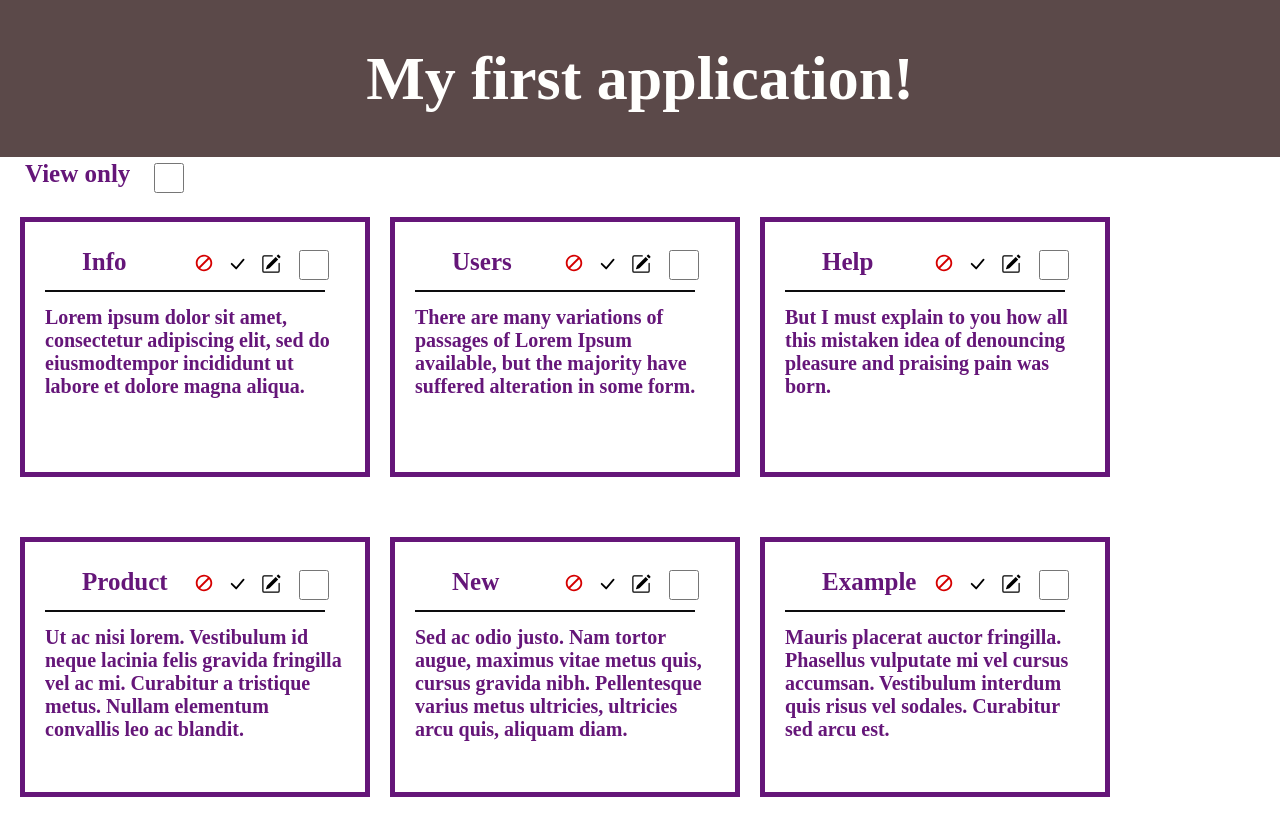
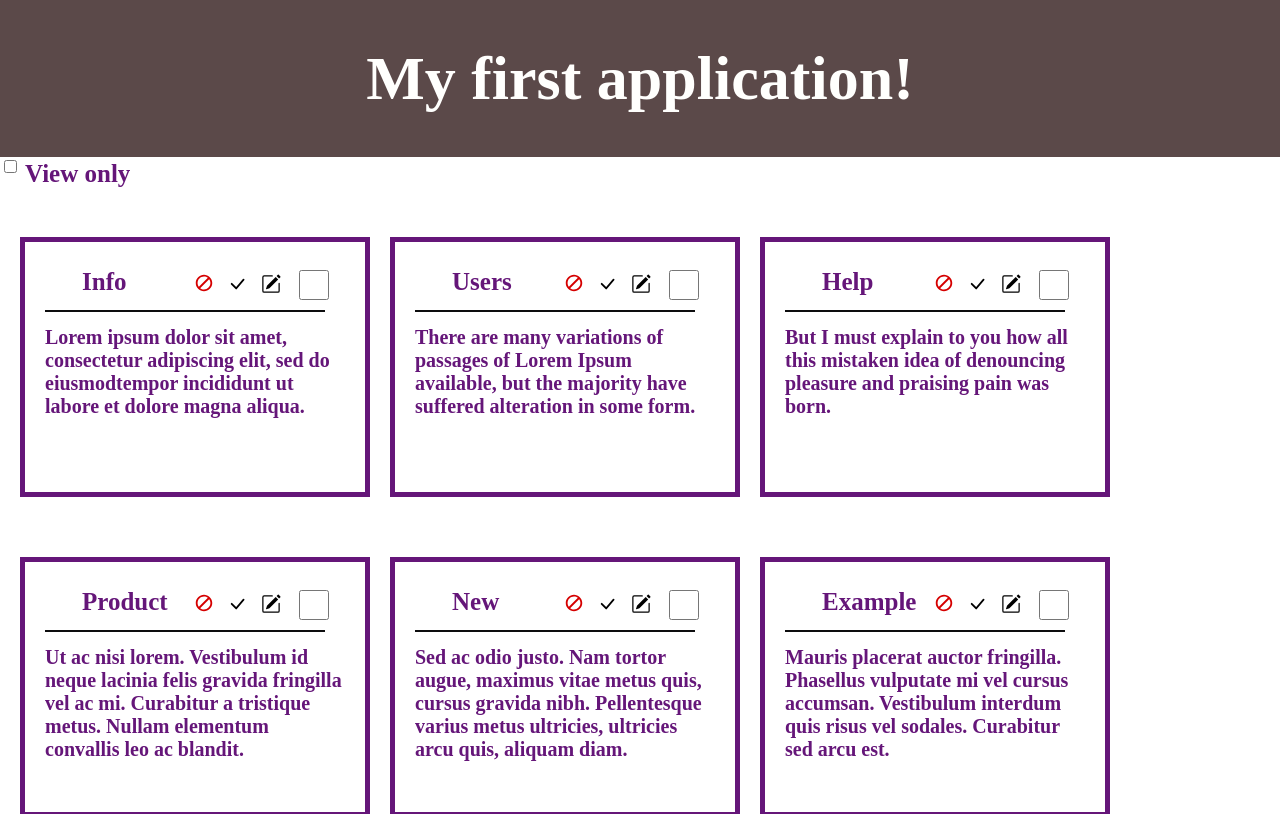
Before and after one commit to kkubyshkina-ibagroup-eu/React-project-IBA, a React (Create React App) app in the folder my-first-project/: page / in a window 1280 px wide. Shown: the top 814 px of the page. Built offline with nearby package versions, Linux system fonts and the light colour scheme.

Commit message:
Delete app.chexcbox class

```diff
--- a/my-first-project/src/components/Card.css
+++ b/my-first-project/src/components/Card.css
@@ -97,14 +97,6 @@
   flex-wrap: wrap;
 }
 
-.app-checkbox {
-  position: absolute;
-  left: 150px;
-  top: 160px;
-  width: 30px;
-  height: 30px;
-}
-
 .view-only-header {
   position: absolute;
   font-weight: bold;
```
